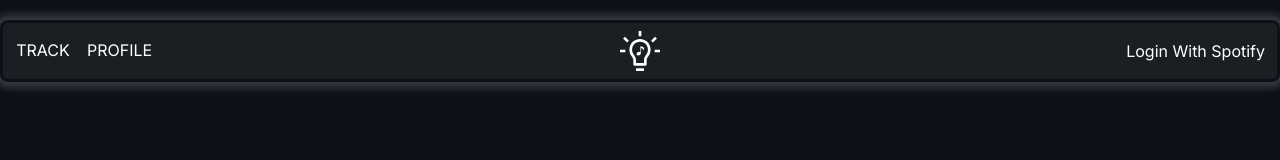
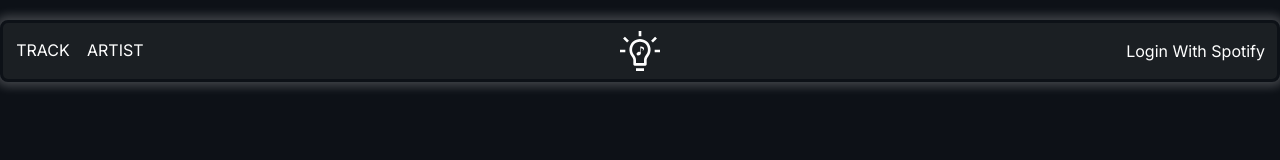
Before and after one commit to danutryas/music-insight, a Next.js app: page / in a window 1280 px wide. Shown: the top 160 px of the page. Built offline with nearby package versions, Linux system fonts and the light colour scheme; no server answers.

Commit message:
update navbar using list

```diff
--- a/src/components/header/Header.tsx
+++ b/src/components/header/Header.tsx
@@ -31,25 +31,29 @@ export default Header;
 
 const Navbar = () => {
   const pathname = usePathname();
-
+  const pages = [
+    {
+      name: "TRACK",
+      path: "/track",
+    },
+    {
+      name: "ARTIST",
+      path: "/artist",
+    },
+  ];
   return (
     <ul className="flex gap-4 basis-2/5">
+      {pages.map((page) => (
         <li
           className={`border-b-2 py-1 min-w-14 flex justify-center ${
-          pathname.startsWith("/track") ? "border-border" : "border-transparent"
-        }`}
-      >
-        <Link href="/track">TRACK</Link>
-      </li>
-      <li
-        className={`border-b-2  py-1 min-w-14 flex justify-center ${
-          pathname.startsWith("/profile")
-            ? "border-white"
+            pathname.startsWith(page.path)
+              ? "border-border"
               : "border-transparent"
           }`}
         >
-        <Link href="/profile">PROFILE</Link>
+          <Link href={page.path}>{page.name}</Link>
         </li>
+      ))}
     </ul>
   );
 };
```
Lines whose indentation alone changed are shown as unchanged.
